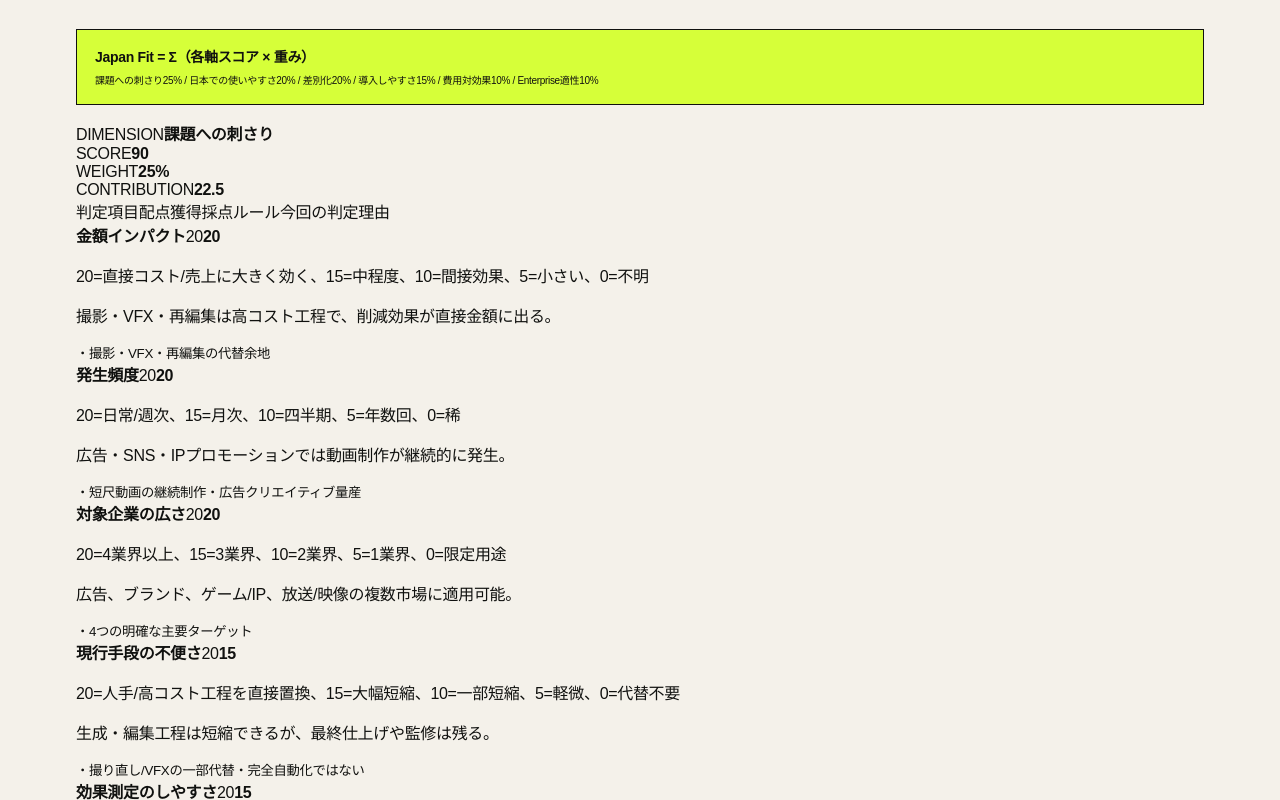
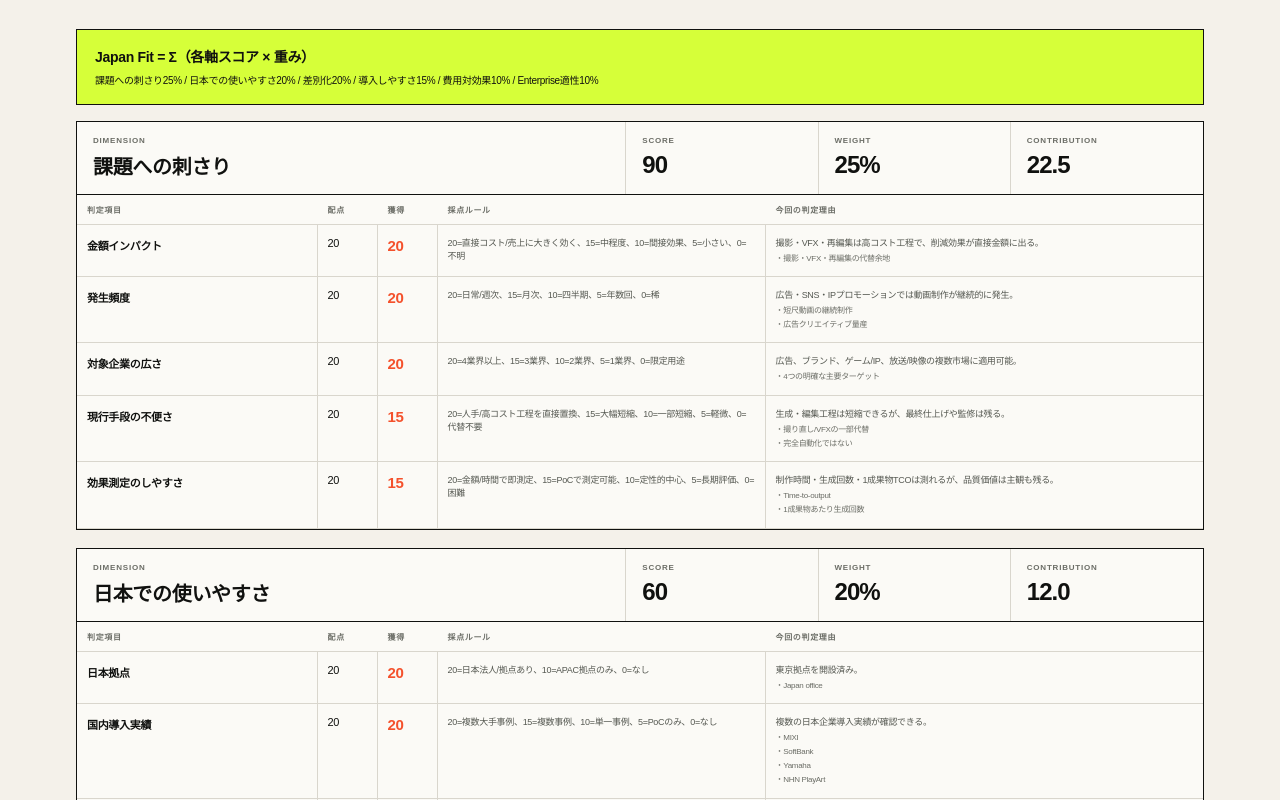
Before and after one commit to yasu-kai/tech-meets-japan, a Next.js app: page /products/runway-ai-video in a window 1280 px wide. Shown: the part 5260-6060 px from the top of the page. Built offline with nearby package versions, Linux system fonts and the light colour scheme.

Commit message:
Style auditable Japan Fit rubric

```diff
--- a/app/globals.css
+++ b/app/globals.css
@@ -208,3 +208,24 @@
 .score-calc-row>*:last-child{border-right:0}.score-calc-row strong{font-size:12px}.score-calc-row span{font-size:12px;font-weight:800}.score-calc-row b{font-size:16px;color:var(--accent)}.score-calc-row p{font-size:10px;line-height:1.45;color:#555851;margin:0 0 5px}.score-calc-row small{display:block;font-size:8px;line-height:1.4;color:var(--muted)}
 .score-calc-total{display:flex;justify-content:flex-end;align-items:baseline;gap:8px;padding:16px 10px;border-bottom:1px solid var(--ink)}.score-calc-total strong{margin-right:auto;font-size:10px;letter-spacing:.1em}.score-calc-total b{font-size:34px;letter-spacing:-.05em}.score-calc-total span{font-size:10px;color:var(--muted)}
 @media(max-width:700px){.score-calc-head{display:none}.score-calc-row{grid-template-columns:1fr 55px 55px}.score-calc-row>div{grid-column:1/-1}.score-calc-row b{grid-column:3}.score-calc-row span:nth-of-type(2){grid-column:2}.score-calc-row>*{border-right:0}}
+
+.score-rubric-list{display:grid;gap:18px}
+.score-rubric-dimension{border:1px solid var(--ink);background:var(--paper)}
+.score-rubric-summary{display:grid;grid-template-columns:2fr repeat(3,.7fr);border-bottom:1px solid var(--ink)}
+.score-rubric-summary>div{padding:14px 16px;border-right:1px solid var(--line)}
+.score-rubric-summary>div:last-child{border-right:0}
+.score-rubric-summary span{display:block;font-size:8px;font-weight:900;letter-spacing:.1em;color:var(--muted)}
+.score-rubric-summary strong{display:block;font-size:20px;margin-top:6px}
+.score-rubric-summary b{display:block;font-size:24px;margin-top:6px;letter-spacing:-.04em}
+.score-rubric-table{display:grid}
+.score-rubric-head,.score-rubric-row{display:grid;grid-template-columns:1.1fr 60px 60px 1.5fr 2fr}
+.score-rubric-head>*{padding:9px 10px;font-size:8px;font-weight:900;letter-spacing:.08em;color:var(--muted);border-bottom:1px solid var(--line)}
+.score-rubric-row>*{padding:12px 10px;border-bottom:1px solid var(--line);border-right:1px solid var(--line)}
+.score-rubric-row>*:last-child{border-right:0}
+.score-rubric-row strong{font-size:11px}.score-rubric-row span{font-size:11px}.score-rubric-row>b{font-size:15px;color:var(--accent)}
+.score-rubric-row p{font-size:9px;line-height:1.45;color:#555851;margin:0}
+.score-rubric-row small{display:block;font-size:8px;line-height:1.4;color:var(--muted);margin-top:3px}
+@media(max-width:760px){
+.score-rubric-summary{grid-template-columns:1fr 1fr}.score-rubric-summary>div{border-bottom:1px solid var(--line)}
+.score-rubric-head{display:none}.score-rubric-row{grid-template-columns:1fr 52px 52px}.score-rubric-row>p,.score-rubric-row>div{grid-column:1/-1}.score-rubric-row>*{border-right:0}
+}
```
